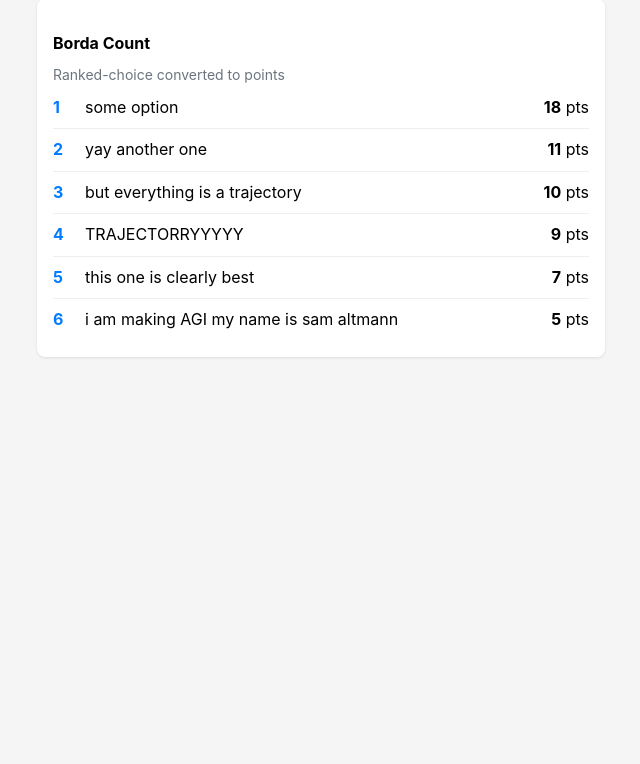
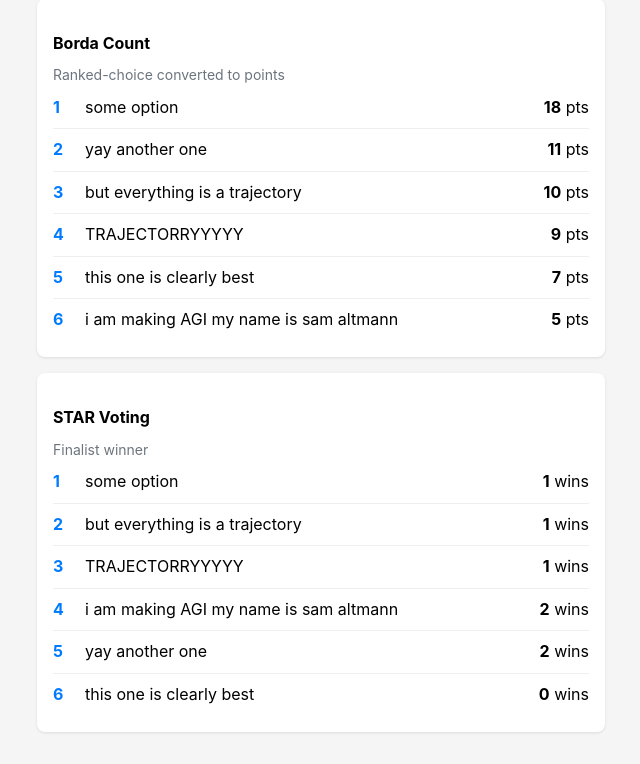
Before and after one commit to DeeKahy/Project-Choice-Maxxing, a Flask app: a page that uses voting-app/templates/admin_poll.html in a window 1280 px wide. Shown: the part 1917-2681 px from the top of the page, without its empty margins (319-959 px from the left). Before the commit the page ends 2275 px from the top, so only its background shows below. Run offline with Flask 3, Linux system fonts and the light colour scheme; the visitor is signed in with stand-in values (Sample User, id 1).

Commit message:
Fixed an issue with STAR and made it appear on the frontend

```diff
--- a/voting-app/algorithms.py
+++ b/voting-app/algorithms.py
@@ -116,9 +116,9 @@ def star_voting(parsed_votes, option_names):
         A_wins = 0
         B_wins = 0
         for ballot in parsed_votes:
-            if ballot[A] > ballot[B]:
+            if ballot["scores"][A] > ballot["scores"][B]:
                 A_wins += 1
-            elif ballot[A] < ballot[B]:
+            elif ballot["scores"][A] < ballot["scores"][B]:
                 B_wins += 1
         if A_wins >= B_wins:
             # add the winner to the final ranking and remove it from the options to give the others a chance
@@ -150,4 +150,5 @@ def calculate_all_results(votes, options, max_score):
         "score_voting": score_voting(parsed, option_names),
         "schulze_method": schulze_method(parsed, option_names),
         "borda_count": borda_count(parsed, option_names),
+        "star_voting": star_voting(parsed, option_names),
     }
--- a/voting-app/templates/admin_poll.html
+++ b/voting-app/templates/admin_poll.html
@@ -2,11 +2,7 @@
 %} {% block content %}
 <div class="header-row">
     <h1>{{ poll.title }}</h1>
-    <a
-        href="{{ url_for('admin_dashboard') }}"
-        class="btn btn-secondary btn-small"
-        >← Back</a
-    >
+    <a href="{{ url_for('admin_dashboard') }}" class="btn btn-secondary btn-small">← Back</a>
 </div>
 
 {% if poll.description %}
@@ -17,9 +13,7 @@
 <div class="card">
     <div class="poll-header">
         <span>Status:</span>
-        <span
-            class="status-badge {% if poll.is_open == 'true' %}status-open{% else %}status-closed{% endif %}"
-        >
+        <span class="status-badge {% if poll.is_open == 'true' %}status-open{% else %}status-closed{% endif %}">
             {{ 'Open' if poll.is_open == 'true' else 'Closed' }}
         </span>
     </div>
@@ -31,7 +25,7 @@
             </button>
         </form>
         <form method="POST" action="{{ url_for('delete_poll', poll_id=poll.id) }}" style="display: inline;"
-              onsubmit="return confirm('Are you sure you want to delete this poll?');">
+            onsubmit="return confirm('Are you sure you want to delete this poll?');">
             <button type="submit" class="btn btn-danger btn-small">Delete Poll</button>
         </form>
     </div>
@@ -43,12 +37,7 @@
 <div class="card">
     <h3>Share Voting Link</h3>
     <div class="copy-link">
-        <input
-            type="text"
-            id="vote-link"
-            value="{{ request.url_root }}vote/{{ poll.id }}"
-            readonly
-        />
+        <input type="text" id="vote-link" value="{{ request.url_root }}vote/{{ poll.id }}" readonly />
         <button type="button" class="btn btn-small" onclick="copyLink()">
             Copy
         </button>
@@ -76,12 +65,8 @@
                 {{ vote.submitted_at[:16].replace('T', ' ') }}
             </span>
         </div>
-        <form
-            method="POST"
-            action=""
-            onsubmit="return confirm('
-            Delete vote from {{ vote.username }}?');"
-        >
+        <form method="POST" action="" onsubmit="return confirm('
+            Delete vote from {{ vote.username }}?');">
             <button type="submit" class="btn btn-danger btn-small">x</button>
         </form>
     </div>
@@ -133,6 +118,19 @@
     {% endfor %}
 </div>
 
+<!-- STAR VOTING -->
+<div class="card">
+    <h3>STAR Voting</h3>
+    <p class="text-muted" style="font-size: 0.875rem">Finalist winner</p>
+    {% for name, wins in results.star_voting %}
+    <div class="result-row">
+        <span class="result-rank">{{ loop.index }}</span>
+        <span style="flex: 1">{{ name }}</span>
+        <span><strong>{{ wins }}</strong> wins</span>
+    </div>
+    {% endfor %}
+</div>
+
 {% else %}
 <div class="card">
     <h3>Results</h3>
```
Also changed, not shown: voting-app/templates/results.html (+15 -2 lines).
